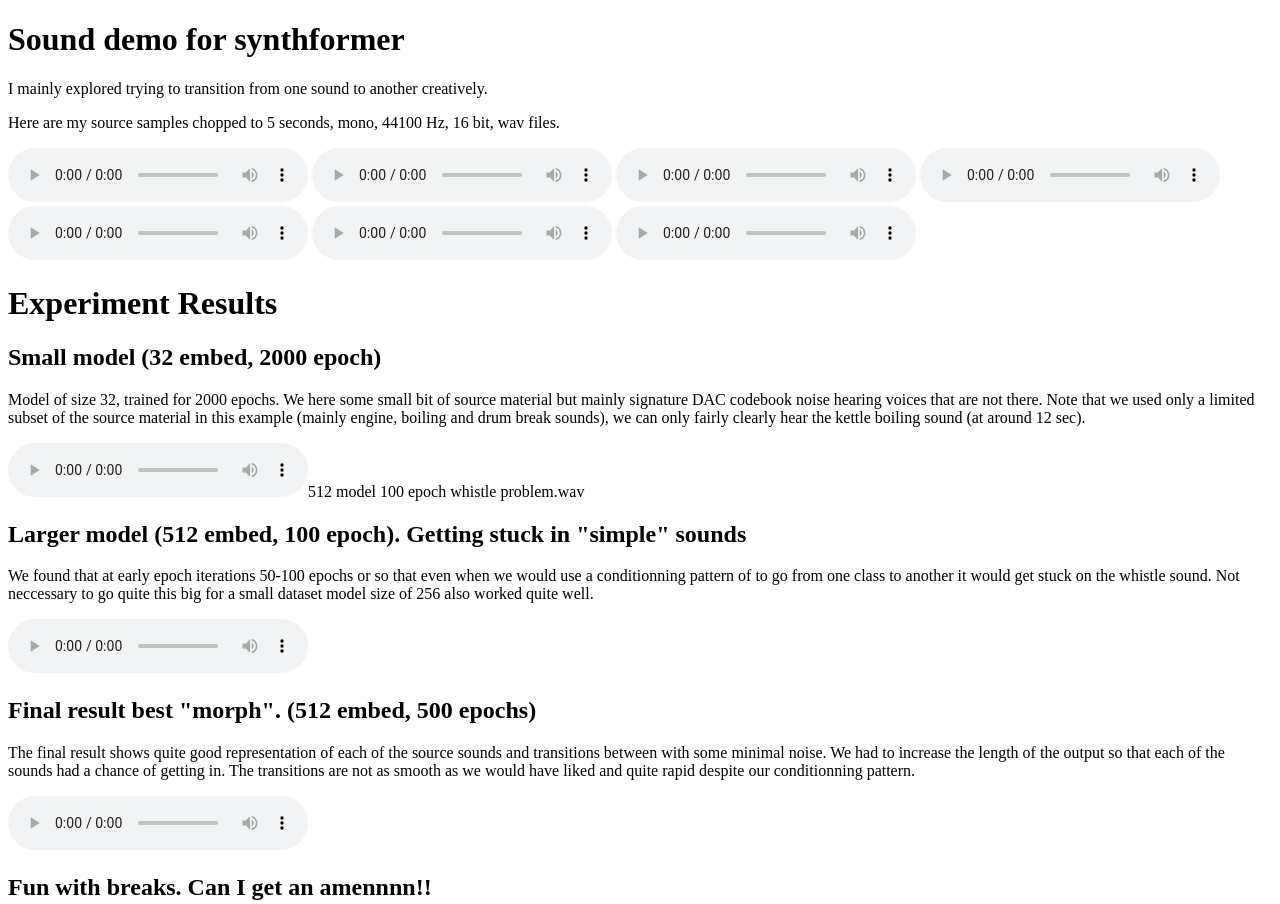
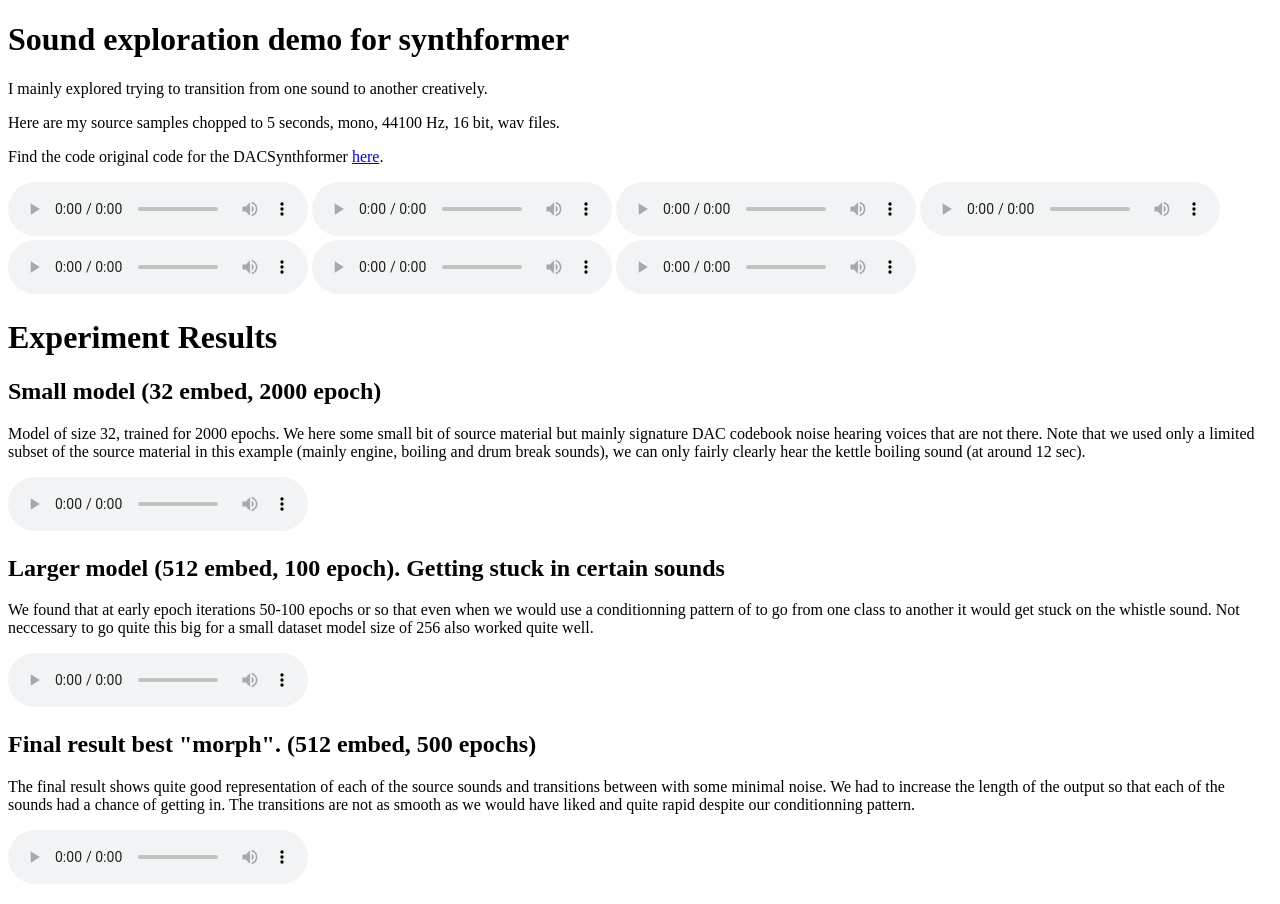
Before and after one commit to smilo7/synthformer-exploration-sound-demo, a plain HTML site: page index.html in a window 1280 px wide. Shown: the top 904 px of the page. Drawn offline with Linux system fonts and the light colour scheme.

Commit message:
add link to synthformer

```diff
--- a/index.html
+++ b/index.html
@@ -6,12 +6,13 @@
     <title>Sound Demo for Synthformer</title>
 </head>
 <body>
-    <h1>Sound demo for synthformer</h1>
+    <h1>Sound exploration demo for synthformer</h1>
 
     <p>I mainly explored trying to transition from one sound to another creatively.</p>
 
     <p>Here are my source samples chopped to 5 seconds, mono, 44100 Hz, 16 bit, wav files.</p>
 
+    <p>Find the code original code for the DACSynthformer <a href="https://github.com/lonce/DACSynthformer">here</a>.</p>
 
     <audio controls>
         <source src="sources/stove-click.wav" type="audio/wav">
@@ -53,9 +54,9 @@
     <audio controls>
         <source src="sounds/32 model - 2000 epochs.wav" type="audio/wav">
         Your browser does not support the audio element.
-    </audio>512 model 100 epoch whistle problem.wav
+    </audio>
 
-    <h2>Larger model (512 embed, 100 epoch). Getting stuck in "simple" sounds</h2>
+    <h2>Larger model (512 embed, 100 epoch). Getting stuck in certain sounds</h2>
     <p>We found that at early epoch iterations 50-100 epochs or so that even when we would use a conditionning pattern of to go from one class to another it would get stuck on the whistle sound.
         Not neccessary to go quite this big for a small dataset model size of 256 also worked quite well.</p>
     <audio controls>
```
